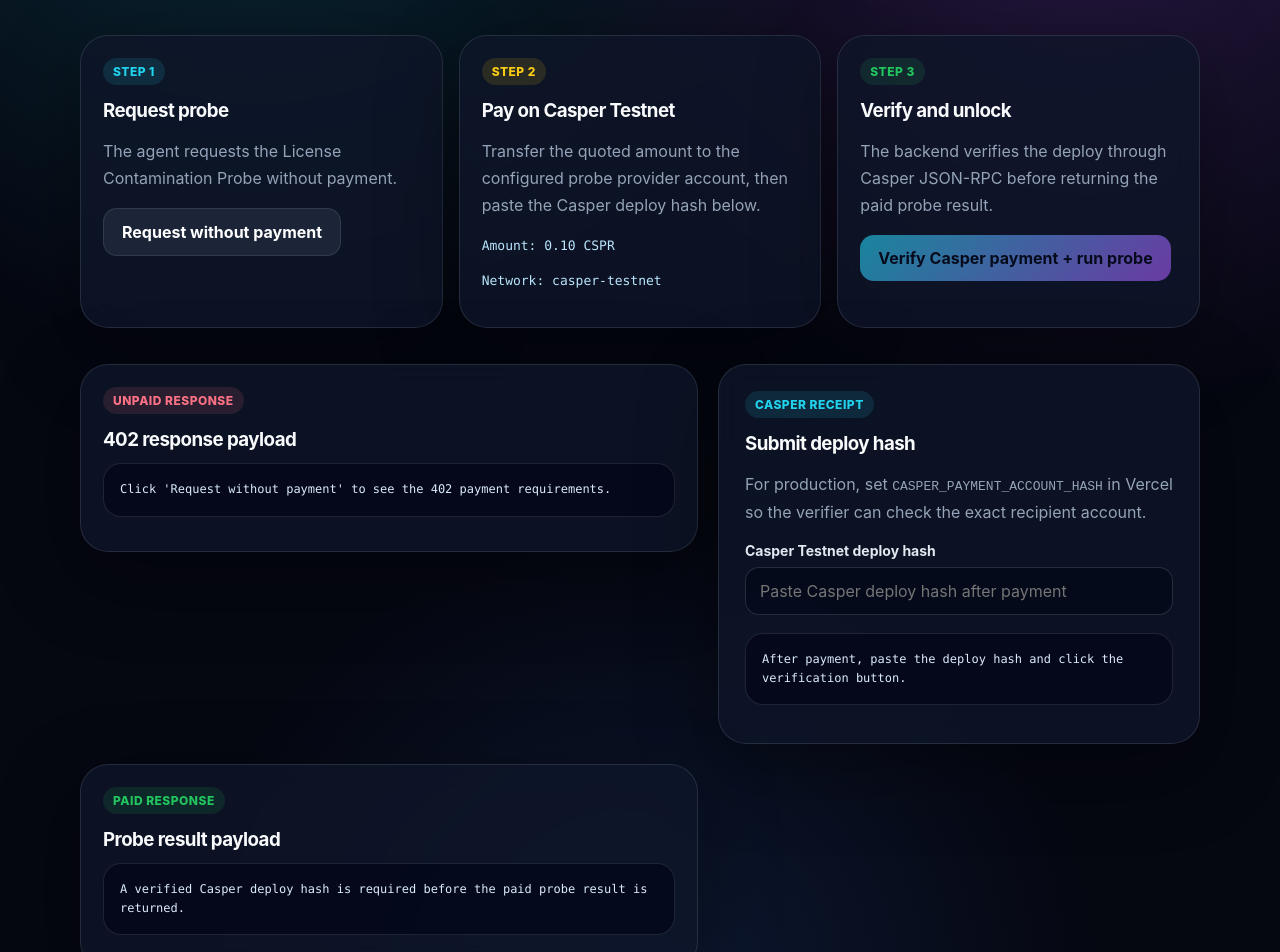
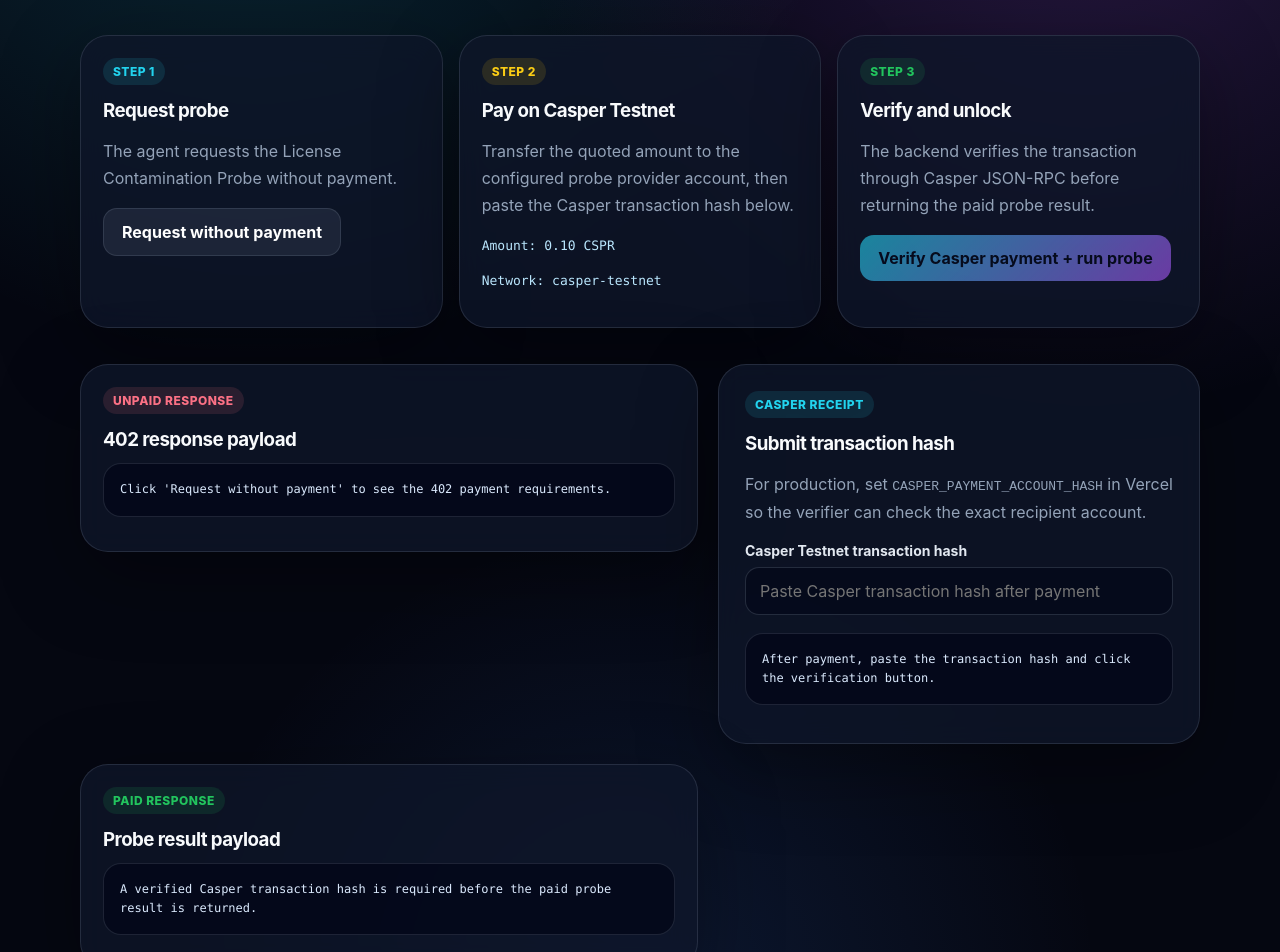
Before and after one commit to StuartCHAN/ip-breaker, a Next.js app in the folder apps/web/: page /probes in a window 1280 px wide. Shown: the part 400-1352 px from the top of the page. Built offline with nearby package versions, Linux system fonts and the light colour scheme.

Commit message:
Clarify Casper transaction hash labels

```diff
--- a/apps/web/app/probes/page.tsx
+++ b/apps/web/app/probes/page.tsx
@@ -70,7 +70,7 @@
           <div className="kicker">Casper Testnet · Paid Probe Market</div>
           <h1 style={{ fontSize: "clamp(38px, 5vw, 64px)" }}>Pay per IP probe.</h1>
           <p className="lede">
-            This page upgrades the earlier mock x402-style flow into a Casper Testnet payment-verification flow: the probe first returns HTTP 402, then unlocks only after a Casper deploy hash is verified by the backend.
+            This page upgrades the earlier mock x402-style flow into a Casper Testnet payment-verification flow: the probe first returns HTTP 402, then unlocks only after a Casper transaction hash is verified by the backend.
           </p>
         </section>
 
@@ -87,7 +87,7 @@
           <div className="panel card">
             <span className="badge badge-yellow">Step 2</span>
             <h3 style={{ marginTop: 14 }}>Pay on Casper Testnet</h3>
-            <p>Transfer the quoted amount to the configured probe provider account, then paste the Casper deploy hash below.</p>
+            <p>Transfer the quoted amount to the configured probe provider account, then paste the Casper transaction hash below.</p>
             <p className="hash">Amount: 0.10 CSPR</p>
             <p className="hash">Network: casper-testnet</p>
           </div>
@@ -95,7 +95,7 @@
           <div className="panel card">
             <span className="badge badge-green">Step 3</span>
             <h3 style={{ marginTop: 14 }}>Verify and unlock</h3>
-            <p>The backend verifies the deploy through Casper JSON-RPC before returning the paid probe result.</p>
+            <p>The backend verifies the transaction through Casper JSON-RPC before returning the paid probe result.</p>
             <button className="btn btn-primary" onClick={verifyPaymentAndRequestProbe} disabled={loading || !deployHash.trim()}>
               Verify Casper payment + run probe
             </button>
@@ -113,14 +113,14 @@
 
           <div className="panel form">
             <span className="badge badge-blue">Casper receipt</span>
-            <h3 style={{ marginTop: 14 }}>Submit deploy hash</h3>
+            <h3 style={{ marginTop: 14 }}>Submit transaction hash</h3>
             <p>
               For production, set <code>CASPER_PAYMENT_ACCOUNT_HASH</code> in Vercel so the verifier can check the exact recipient account.
             </p>
             <div className="field">
-              <label>Casper Testnet deploy hash</label>
+              <label>Casper Testnet transaction hash</label>
               <input
-                placeholder="Paste Casper deploy hash after payment"
+                placeholder="Paste Casper transaction hash after payment"
                 value={deployHash}
                 onChange={(event) => setDeployHash(event.target.value)}
               />
@@ -128,7 +128,7 @@
             <pre className="code-block">
               {verificationResponse
                 ? JSON.stringify(verificationResponse, null, 2)
-                : "After payment, paste the deploy hash and click the verification button."}
+                : "After payment, paste the transaction hash and click the verification button."}
             </pre>
           </div>
 
@@ -136,7 +136,7 @@
             <span className="badge badge-green">Paid response</span>
             <h3 style={{ marginTop: 14 }}>Probe result payload</h3>
             <pre className="code-block">
-              {paidResponse ? JSON.stringify(paidResponse, null, 2) : "A verified Casper deploy hash is required before the paid probe result is returned."}
+              {paidResponse ? JSON.stringify(paidResponse, null, 2) : "A verified Casper transaction hash is required before the paid probe result is returned."}
             </pre>
           </div>
         </section>
```
